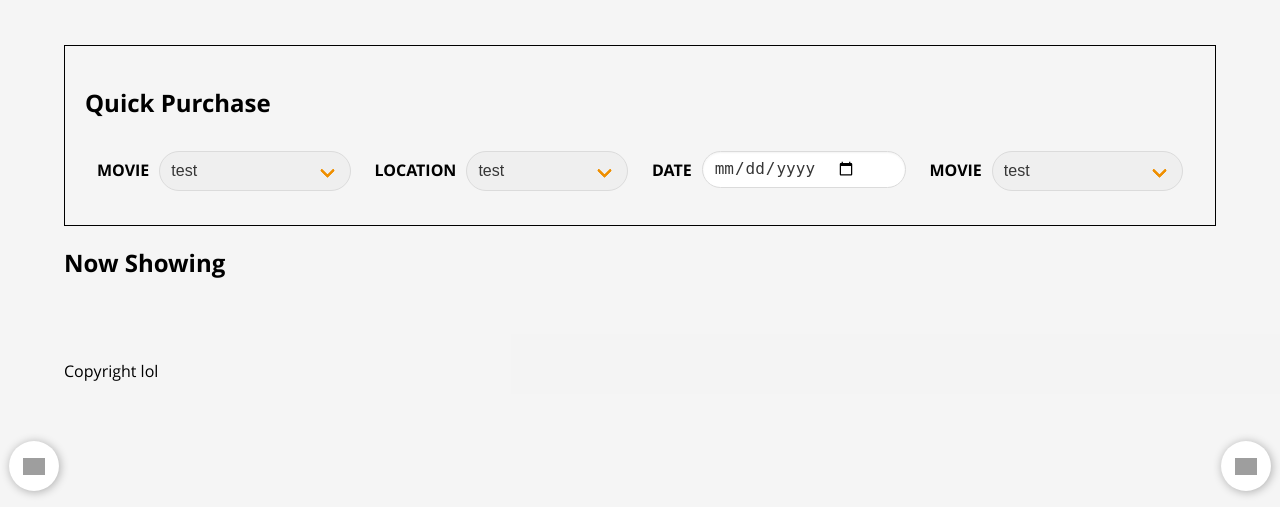
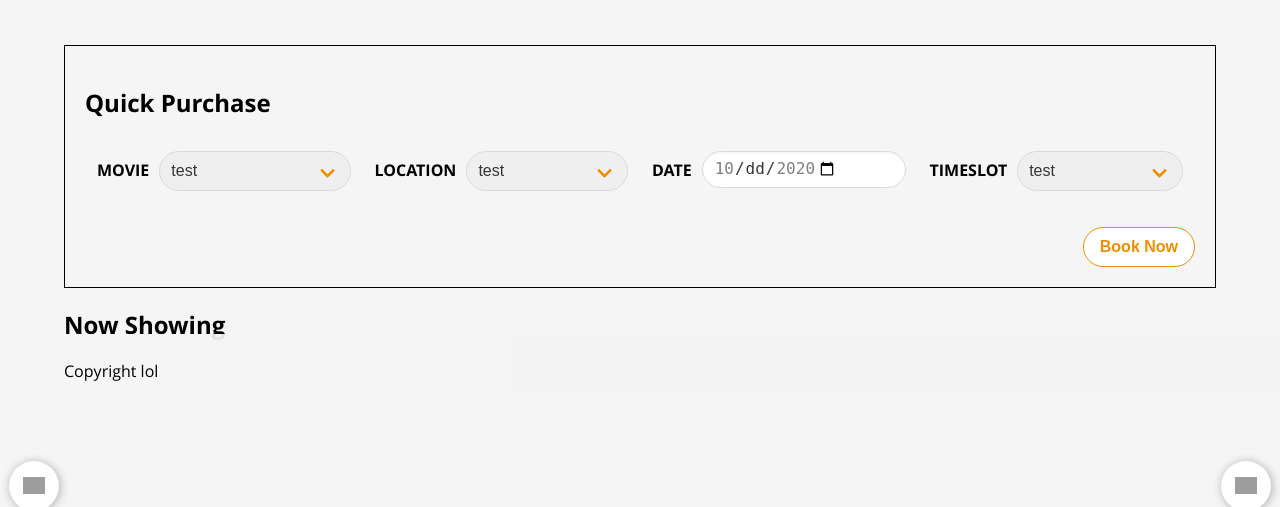
Before and after one commit to soraino/IM4717-HiewTangTheatre, a PHP site: page / in a window 1280 px wide. Shown: the part 406-913 px from the top of the page. Run offline with PHP 8.4, Linux system fonts and the light colour scheme; data that the repository does not hold is empty; grey boxes are pictures that could not be loaded.

Commit message:
Added some js and css to index page

```diff
--- a/css/main.css
+++ b/css/main.css
@@ -134,7 +134,7 @@ a.navbar-item:hover {
     height: 50%;
 }
 
-.select{
+.select {
     display: inline-block;
     max-width: 100%;
     width: 100%;
@@ -142,7 +142,7 @@ a.navbar-item:hover {
     vertical-align: top;
 }
 
-.select select{
+.select select {
     padding-right: 2.5em;
     cursor: pointer;
     display: block;
@@ -162,37 +162,65 @@ a.navbar-item:hover {
     height: 2.5em;
     justify-content: flex-start;
     line-height: 1.5;
-    padding-bottom: calc(.5em - 1px);
-    padding-left: calc(.75em - 1px);
-    padding-top: calc(.5em - 1px);
+    padding-bottom: calc(0.5em - 1px);
+    padding-left: calc(0.75em - 1px);
+    padding-top: calc(0.5em - 1px);
     position: relative;
     margin: 0;
 }
 .select select:hover {
     border-color: #b5b5b5;
 }
-.select::after{
+.select::after {
     right: 1.125em;
     z-index: 4;
-    border: 3px solid #EF8F00;
+    border: 3px solid #ef8f00;
     border-radius: 2px;
     border-right: 0;
     border-top: 0;
     content: " ";
     display: block;
-    height: .5em;
-    margin-top: -.4375em;
+    height: 0.5em;
+    margin-top: -0.4375em;
     pointer-events: none;
     position: absolute;
     top: 50%;
     transform: rotate(-45deg);
     transform-origin: center;
-    width: .5em;
+    width: 0.5em;
     box-sizing: content-box;
 }
-.select:hover::after{
+.select:hover::after {
     border-color: #000;
 }
+
+.button {
+    background-color: #fff;
+    color: #ef8f00;
+    cursor: pointer;
+    justify-content: center;
+    padding-bottom: calc(0.5em - 1px);
+    padding-left: 1em;
+    padding-right: 1em;
+    padding-top: calc(0.5em - 1px);
+    text-align: center;
+    white-space: nowrap;
+    -webkit-appearance: none;
+    align-items: center;
+    border: 1px solid #ef8f00;
+    border-radius: 50px;
+    box-shadow: none;
+    display: inline-flex;
+    font-size: 1rem;
+    font-weight: 700;
+    height: 2.5em;
+}
+.button:hover{
+    border-color: #ef8f00;
+    background-color: #ef8f00;
+    color: #fff;
+  }
+
 
 svg.search-icon {
     height: 1.25em;
@@ -277,6 +305,14 @@ svg.search-icon {
 .float-right {
     float: right;
 }
+.clearfix{
+    overflow: auto;
+}
+.clearfix::after {
+    content: "";
+    clear: both;
+    display: table;
+  }
 
 /******************* Slider styles ********************************/
 .slider {
--- a/index.php
+++ b/index.php
@@ -101,13 +101,16 @@
                             <input type="date" name="date" id="dateInput" class="input is-rounded">
                         </div>
                         <div class="col center">
-                            <label>Movie</label>
+                            <label>Timeslot</label>
                             <div class="select">
                                 <select>
                                 <option>test</option>
                                 <select>
                             </div>
                         </div>
+                    </div><br>
+                    <div class="clearfix">
+                        <button class="button float-right" type="submit">Book Now</button>
                     </div>
                 </form>
             </div>
@@ -199,19 +202,16 @@
     </body>
     <script src="./js/slider.js"></script>
     <script>
-        initSlider(1);
-        initSlider(2);
-        initSlider(3);
+
         const slidesContainers = document.querySelectorAll(".slide-container");
         const wrapper = document.querySelector(".wrapper");
 
         // Variables to target our base class,  get carousel items, count how many carousel items there are, set the slide to 0 (which is the number that tells us the frame we're on), and set motion to true which disables interactivity.
         const itemClassName = "carousel__photo";
-        (items = document.getElementsByClassName(itemClassName)),
-            (totalItems = items.length),
-            (slide = 0),
-            (moving = true);
-
+        const items = document.getElementsByClassName(itemClassName);
+        const totalItems = items.length;
+        let slide = 0;
+        let moving = true;
         // To initialise the carousel we'll want to update the DOM with our own classes
         function setInitialClasses() {
             // Target the last, initial, and next items and give them the relevant class.
@@ -220,9 +220,7 @@
             items[0].classList.add("active");
             items[1].classList.add("next");
         }
-
         // Set click events to navigation buttons
-
         function setEventListeners() {
             const next = document.getElementsByClassName(
                 "carousel__button--next"
@@ -230,7 +228,6 @@
             const prev = document.getElementsByClassName(
                 "carousel__button--prev"
             )[0];
-
             next.addEventListener("click", moveNext);
             prev.addEventListener("click", movePrev);
         }
@@ -238,31 +235,26 @@
         // Disable interaction by setting 'moving' to true for the same duration as our transition (0.5s = 500ms)
         function disableInteraction() {
             moving = true;
-
             setTimeout(function () {
                 moving = false;
             }, 500);
         }
-
         function moveCarouselTo(slide) {
             // Check if carousel is moving, if not, allow interaction
             if (!moving) {
                 // temporarily disable interactivity
                 disableInteraction();
-
                 // Preemptively set variables for the current next and previous slide, as well as the potential next or previous slide.
                 let newPrevious = slide - 1;
                 let newNext = slide + 1;
                 let oldPrevious = slide - 2;
                 let oldNext = slide + 2;
-
                 // Checks if the new potential slide is out of bounds and sets slide numbers
                 if (newPrevious <= 0) {
                     oldPrevious = totalItems - 1;
                 } else if (newNext >= totalItems - 1) {
                     oldNext = 0;
                 }
-
                 // Check if current slide is at the beginning or end and sets slide numbers
                 if (slide === 0) {
                     newPrevious = totalItems - 1;
@@ -275,18 +267,15 @@
                 }
 
                 // Now we've worked out where we are and where we're going, by adding and removing classes, we'll be triggering the carousel's transitions.
-
                 // Based on the current slide, reset to default classes.
                 items[oldPrevious].className = itemClassName;
                 items[oldNext].className = itemClassName;
-
                 // Add the new classes
                 items[newPrevious].className = itemClassName + " prev";
                 items[slide].className = itemClassName + " active";
                 items[newNext].className = itemClassName + " next";
             }
         }
-
         // Next navigation handler
         function moveNext() {
             // Check if moving
@@ -302,7 +291,6 @@
                 moveCarouselTo(slide);
             }
         }
-
         // Previous navigation handler
         function movePrev() {
             // Check if moving
@@ -323,12 +311,22 @@
         function initCarousel() {
             setInitialClasses();
             setEventListeners();
-
             // Set moving to false now that the carousel is ready
             moving = false;
         }
 
-        // make it rain
-        initCarousel();
+        function initialisedPage(){
+            const dateInput = document.getElementById('dateInput');
+            const dateVar = new Date();
+            dateInput.min = dateVar.getFullYear() +'-' +(dateVar.getMonth() + 1)+'-' + dateVar.getDate();
+            dateVar.setDate(dateVar.getDate() + 7);
+            dateInput.max = dateVar.getFullYear() +'-' +(dateVar.getMonth() + 1)+'-' + dateVar.getDate();
+            initSlider(1);
+            initSlider(2);
+            initSlider(3);
+            initCarousel();
+        }
+        initialisedPage();
+
     </script>
 </html>
```
